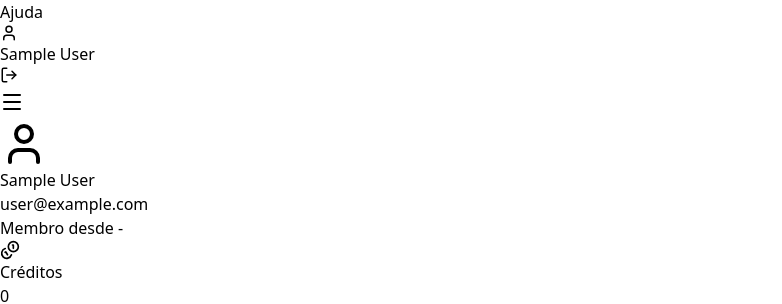
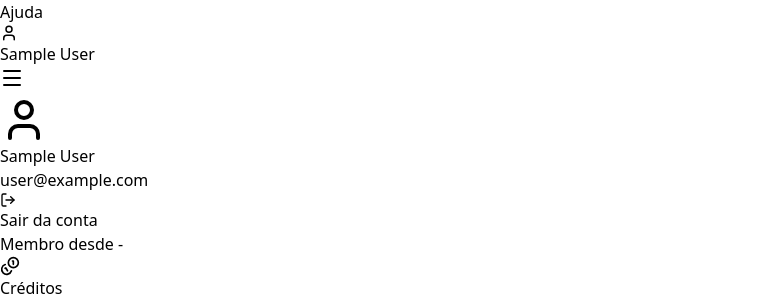
Before and after one commit to rodrigocvmd/auto-defesa, a React (Vite) app in the folder client/: page /profile in a window 1280 px wide. Shown: the part 285-589 px from the top of the page, without its empty margins (0-782 px from the left). Built offline with nearby package versions, Linux system fonts and the light colour scheme; no server answers; the database is empty; sample sign-in values are in the browser's storage; what @react-pdf/renderer would draw is missing.

Commit message:
feat: change logout button place

```diff
--- a/client/src/layouts/MainLayout.jsx
+++ b/client/src/layouts/MainLayout.jsx
@@ -1,13 +1,13 @@
 import React, { useState } from "react";
 import { Link, useLocation, useNavigate } from "react-router-dom";
-import { Shield, User, LogOut, Menu, X, BookOpen } from "lucide-react";
+import { Shield, User, Menu, X, BookOpen } from "lucide-react";
 import { useAuth } from "../contexts/AuthContext";
 import VerificationBanner from "../components/VerificationBanner";
 
 const MainLayout = ({ children }) => {
 	const location = useLocation();
 	const navigate = useNavigate();
-	const { currentUser, logout } = useAuth();
+	const { currentUser } = useAuth();
 	const [isMenuOpen, setIsMenuOpen] = useState(false);
 	const [isUtilitiesOpen, setIsUtilitiesOpen] = useState(false);
 	const isHome = location.pathname === "/";
@@ -20,15 +20,6 @@ const MainLayout = ({ children }) => {
 	});
 
 	const formattedDate = updatedDate.charAt(0).toUpperCase() + updatedDate.slice(1);
-
-	async function handleLogout() {
-		try {
-			await logout();
-			navigate("/login");
-		} catch (error) {
-			console.error("Erro ao sair", error);
-		}
-	}
 
 	const ano = data.getFullYear();
 
@@ -164,13 +155,6 @@ const MainLayout = ({ children }) => {
 											{currentUser.displayName || currentUser.email}
 										</span>
 									</Link>
-									<div className="h-4 w-px bg-gray-300"></div>
-									<button
-										onClick={handleLogout}
-										className="text-gray-500 hover:text-red-600 font-medium transition-colors flex items-center gap-2 text-sm"
-										title="Sair">
-										<LogOut size={18} />
-									</button>
 								</div>
 							) : (
 								<div className="flex items-center gap-4">
@@ -286,14 +270,6 @@ const MainLayout = ({ children }) => {
 										<User size={18} /> Minha Conta (
 										{currentUser.displayName?.split(" ")[0] || "Perfil"})
 									</Link>
-									<button
-										onClick={() => {
-											handleLogout();
-											setIsMenuOpen(false);
-										}}
-										className="w-full text-red-600 font-medium py-2 flex items-center justify-center gap-2">
-										<LogOut size={18} /> Sair
-									</button>
 								</>
 							) : (
 								<div className="flex flex-col gap-3 pt-2">
--- a/client/src/pages/Profile.jsx
+++ b/client/src/pages/Profile.jsx
@@ -13,6 +13,7 @@ import {
 	Car,
 	Save,
 	Lock,
+    LogOut,
 	AlertCircle,
 	CheckCircle,
 	Plus,
@@ -40,7 +41,7 @@ import { pdf } from "@react-pdf/renderer";
 import DefenseDocument from "../components/DefensePDF";
 
 export default function Profile() {
-	const { currentUser, userData, updateUserEmail, deleteUserAccount, checkEmailExists } = useAuth();
+	const { currentUser, userData, updateUserEmail, deleteUserAccount, checkEmailExists, logout } = useAuth();
 	const navigate = useNavigate();
     const location = useLocation();
 	const [activeTab, setActiveTab] = useState("defenses");
@@ -67,6 +68,15 @@ export default function Profile() {
 
 	// Estado do Histórico
 	const [defenses, setDefenses] = useState([]);
+
+    async function handleLogout() {
+        try {
+            await logout();
+            navigate("/login");
+        } catch (error) {
+            console.error("Erro ao sair", error);
+        }
+    }
 
     useEffect(() => {
         if (newPassword) {
@@ -312,16 +322,22 @@ export default function Profile() {
 		<MainLayout>
 			<div className="max-w-4xl mx-auto">
 				{/* Header do Perfil */}
-				<div className="bg-white rounded-2xl shadow-sm border border-gray-200 p-8 mx-2 mt-6 mb-6 flex flex-col md:flex-row items-center gap-6">
+				<div id="profileHero" className="bg-white rounded-2xl shadow-sm border border-gray-200 p-8 mx-2 mt-6 mb-6 flex flex-col md:flex-row items-center gap-6">
 					<div className="bg-blue-100 p-6 rounded-full text-blue-600">
 						<User size={48} />
 					</div>
-					<div className="text-center md:text-left flex-1">
+					<div id="userInfo" className="text-center md:text-left flex-1 flex flex-col items-center md:block">
 						<h1 className="text-2xl font-bold text-gray-900">
 							{currentUser?.displayName || "Usuário"}
 						</h1>
 						<p className="text-gray-500">{currentUser?.email}</p>
-						<p className="text-xs text-gray-400 mt-1">
+						<button
+							onClick={handleLogout}
+							className="mt-2 text-red-500 hover:text-red-700 font-bold text-sm flex items-center gap-1 transition-colors"
+							title="Sair da conta">
+							<LogOut size={16} /> Sair da conta
+						</button>
+						<p className="text-xs text-gray-400 mt-2">
 							Membro desde{" "}
 							{currentUser?.metadata.creationTime
 								? new Date(currentUser.metadata.creationTime).toLocaleDateString("pt-BR")
@@ -579,7 +595,7 @@ export default function Profile() {
 								                                </div>
 							</form>
 
-							<div className="pt-12 border-t border-gray-100">
+							<div className="pt-8 border-t border-gray-100 !mt-8">
 								<div className="bg-red-50 border border-red-100 rounded-xl p-6 flex flex-col items-center">
 									<h3 className="text-lg font-bold text-red-600 mb-4 flex items-center gap-2">
 										<AlertTriangle size={20} /> Excluir Conta
--- a/client/src/pages/UploadDefense/components/modals/HelpModal.jsx
+++ b/client/src/pages/UploadDefense/components/modals/HelpModal.jsx
@@ -63,6 +63,13 @@ export const HelpModal = ({ onClose }) => (
                         </p>
                     </div>
                 </div>
+                <div className="mt-8 flex justify-center">
+                    <button
+                        onClick={onClose}
+                        className="bg-blue-600 text-white px-8 py-3 rounded-xl font-bold hover:bg-blue-700 transition-colors shadow-lg hover:shadow-xl active:scale-95">
+                        Entendi, obrigado!
+                    </button>
+                </div>
             </div>
         </div>
     </div>
```
